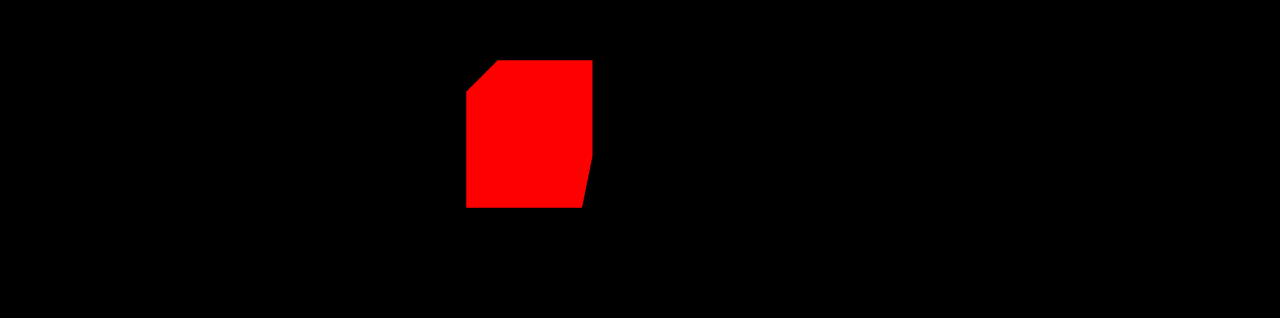
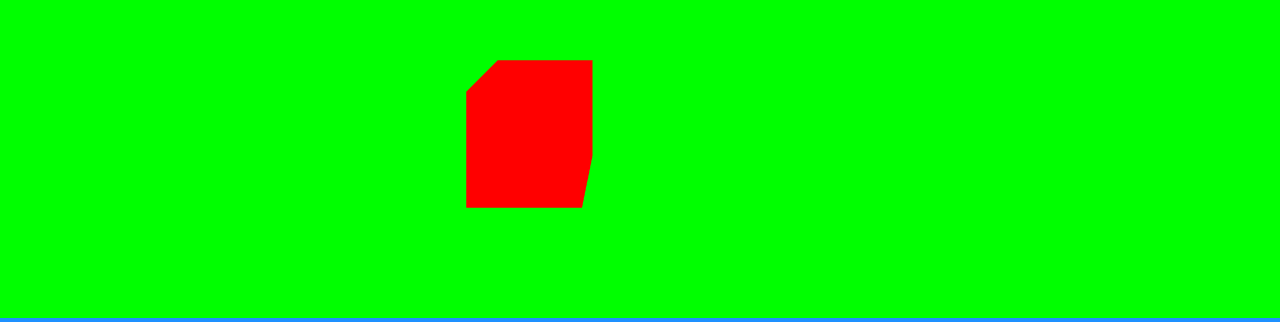
Before and after one commit to YuSunjo/three-practice, a website built with webpack: page src/index.html in a window 1280 px wide. Shown: the part 482-804 px from the top of the page. Built offline with nearby package versions, Linux system fonts and the light colour scheme.

Commit message:
배경색, 투명도

```diff
--- /dev/null
+++ b/src/ex/ex03.js
@@ -0,0 +1,57 @@
+import * as THREE from 'three'
+
+export default function example() {
+  const canvas = document.querySelector('#three-canvas');
+  const renderer = new THREE.WebGLRenderer({
+    canvas,
+    antialias: true,
+    alpha: true
+  });
+  renderer.setSize(window.innerWidth, window.innerHeight)
+  // 픽셀 비율 2
+  console.log(window.window.devicePixelRatio)
+  renderer.setPixelRatio(window.devicePixelRatio > 1 ? 2 : 1)
+  // 투명도
+  // renderer.setClearAlpha(0.5);
+  // 색 넣기
+  renderer.setClearColor('#00ff00')
+  renderer.setClearAlpha(0.5);
+  // Scene
+  const scene = new THREE.Scene();
+  // scene에 색을 넣어주면 renderer을 덮어씌움
+  scene.background = new THREE.Color('#00ff00')
+  const camera = new THREE.PerspectiveCamera(
+      75,
+      window.innerWidth / window.innerHeight,
+      0.1,
+      1000
+  )
+  // z 축 (미터 단위)
+  camera.position.x = 1;
+  camera.position.y = 2;
+  camera.position.z = 5;
+  scene.add(camera);
+
+  const geometry = new THREE.BoxGeometry(1, 1, 1);
+  const material = new THREE.MeshBasicMaterial({
+    color: 0xff0000
+  });
+  const mesh = new THREE.Mesh(geometry, material);
+  scene.add(mesh)
+
+  // 그리기
+  renderer.render(scene, camera);
+
+  function setSize() {
+    // 카메라 조정
+    camera.aspect = window.innerWidth / window.innerHeight
+    // 카메라가 변하면 적용시켜줘야함
+    camera.updateProjectionMatrix();
+    renderer.setSize(window.innerWidth, window.innerHeight);
+    renderer.render(scene, camera);
+  }
+
+  // 이벤트
+  window.addEventListener('resize', setSize)
+
+}
--- a/src/main.css
+++ b/src/main.css
@@ -1,9 +1,10 @@
 body {
 	margin: 0;
+	background: dodgerblue;
 }
 
-#three-canvas {
-	position: absolute;
-	left: 0;
-	top: 0;
-}
+/*#three-canvas {*/
+/*	position: absolute;*/
+/*	left: 0;*/
+/*	top: 0;*/
+/*}*/
--- a/src/main.js
+++ b/src/main.js
@@ -1,4 +1,5 @@
 // import example from './ex/ex01';
-import example from './ex/ex02';
+// import example from './ex/ex02';
+import example from './ex/ex03';
 
 example();
```
